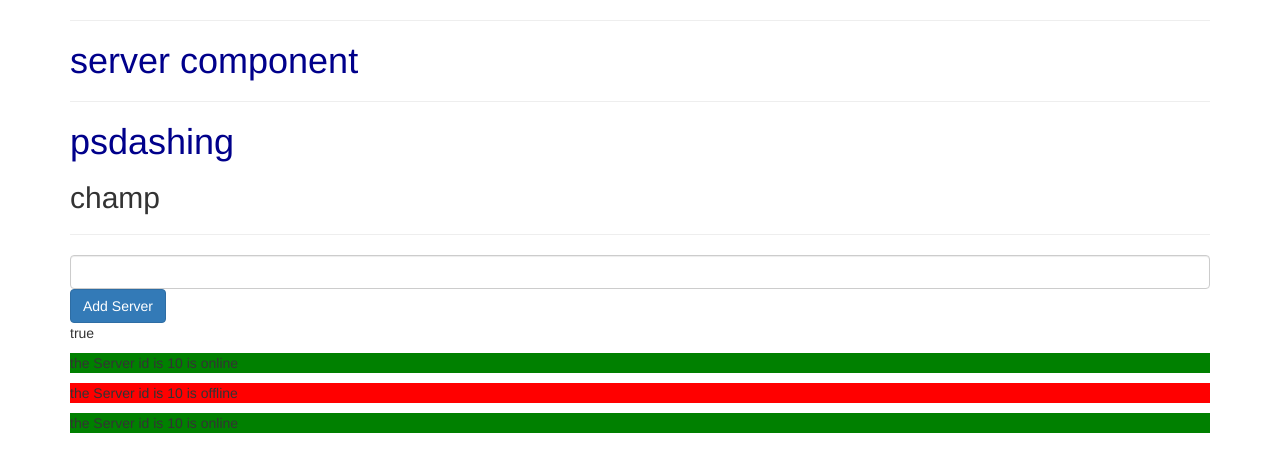
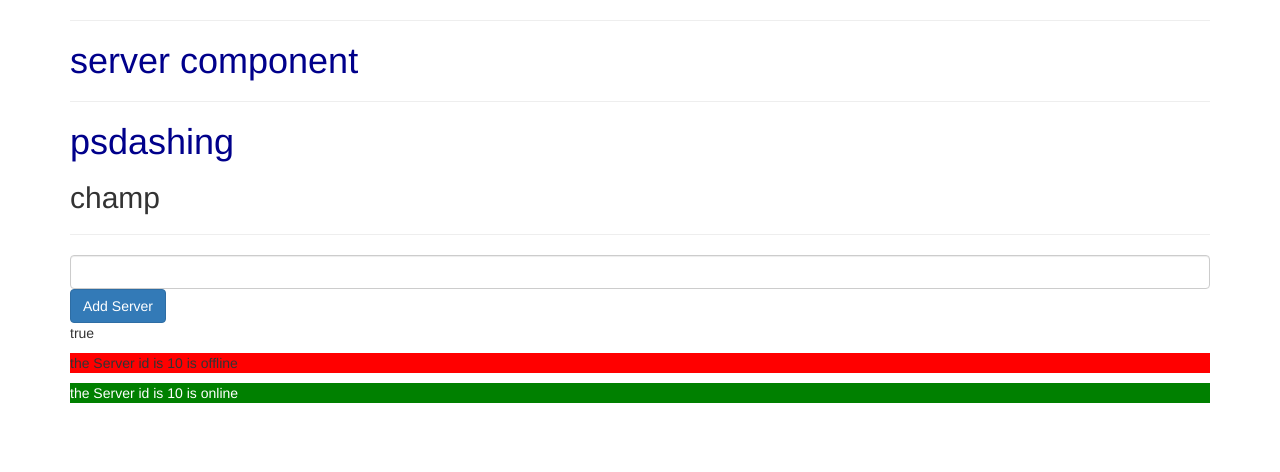
Before and after one commit to priyesshy/my-app, an Angular app: page / in a window 1280 px wide. Shown: the top 472 px of the page. Built offline with nearby package versions, Linux system fonts and the light colour scheme.

Commit message:
ngStyles and ngFor

```diff
--- a/src/app/app.component.html
+++ b/src/app/app.component.html
@@ -9,10 +9,7 @@
 <h1> psdashing</h1>
 <h2>champ</h2>
 <hr>
-<app-servers>   </app-servers>
-
-<app-server></app-server>
-<app-server></app-server>
+<app-servers></app-servers>
 
 </div>
 </div>
--- a/src/app/server/server.component.html
+++ b/src/app/server/server.component.html
@@ -1 +1,3 @@
-<p [ngStyle]="{backgroundColor: getColor()}">the Server id is {{serverId}} is {{getServerStatus()}} </p>
+<p [ngStyle]="{backgroundColor: getColor()}"
+[ngClass]="{'online': serverStatus==='online'}">
+the Server id is {{serverId}} is {{getServerStatus()}}  </p>
--- a/src/app/server/server.component.ts
+++ b/src/app/server/server.component.ts
@@ -2,7 +2,11 @@
 
 @Component({
     selector: 'app-server',
-    templateUrl: './server.component.html'
+    templateUrl: './server.component.html',
+    styles: [`
+    .online {
+        color: white;}
+        `]
 })   //decorator
 export class ServerComponent {
     serverId=10;
--- a/src/app/servers/servers.component.html
+++ b/src/app/servers/servers.component.html
@@ -10,10 +10,10 @@
 
 <p *ngIf="serverCreated">server was created {{serverName}}</p>
 
-<p *ngIf="serverCreated"; else noServer>server was created {{serverName}}</p>
+
 
 <ng-template #noServer>
     <p>No server was created</p>
 </ng-template>
 
-<app-server></app-server>
+<app-server *ngFor="let server of servers"></app-server>
--- a/src/app/servers/servers.component.ts
+++ b/src/app/servers/servers.component.ts
@@ -12,6 +12,7 @@
    onUserClick = 'server not created';
    serverName = '';
    serverCreated = false;
+   servers = ['server 1', 'server 2'];
   constructor() {
 
     setTimeout( () => {
@@ -24,6 +25,7 @@
 
   onClick(){
     this.serverCreated= true;
+    this.servers.push(this.serverName);
     this.onUserClick='server created name is ' + this.serverName ;
   }
 
```
